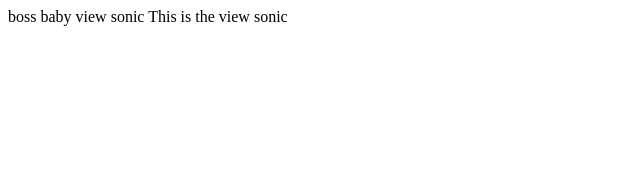
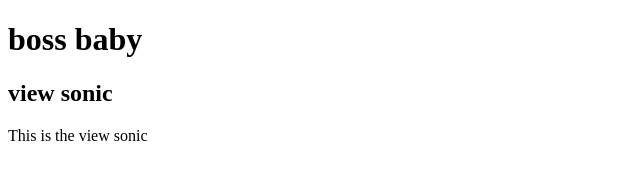
Before and after one commit to Siddiquifaraz502/Project1, a plain HTML site: page index.html in a window 1280 px wide. Shown: the whole page, without its empty margins (0-640 px from the left). Drawn offline with Linux system fonts and the light colour scheme.

Commit message:
Update index.html

```diff
--- a/index.html
+++ b/index.html
@@ -6,14 +6,15 @@
 <title>Faraz's website</title>
     </head>
     <body>
-    <Section1>
+    <h1>
         boss baby
-    </Section1>
+    </h1>
 
-        <Section2>
+
+        <h2>
             view sonic
-        </Section2>
+        </h2>
 
-        This is the view sonic
+       <p>This is the view sonic</p>
     </body>
 </html>
```
